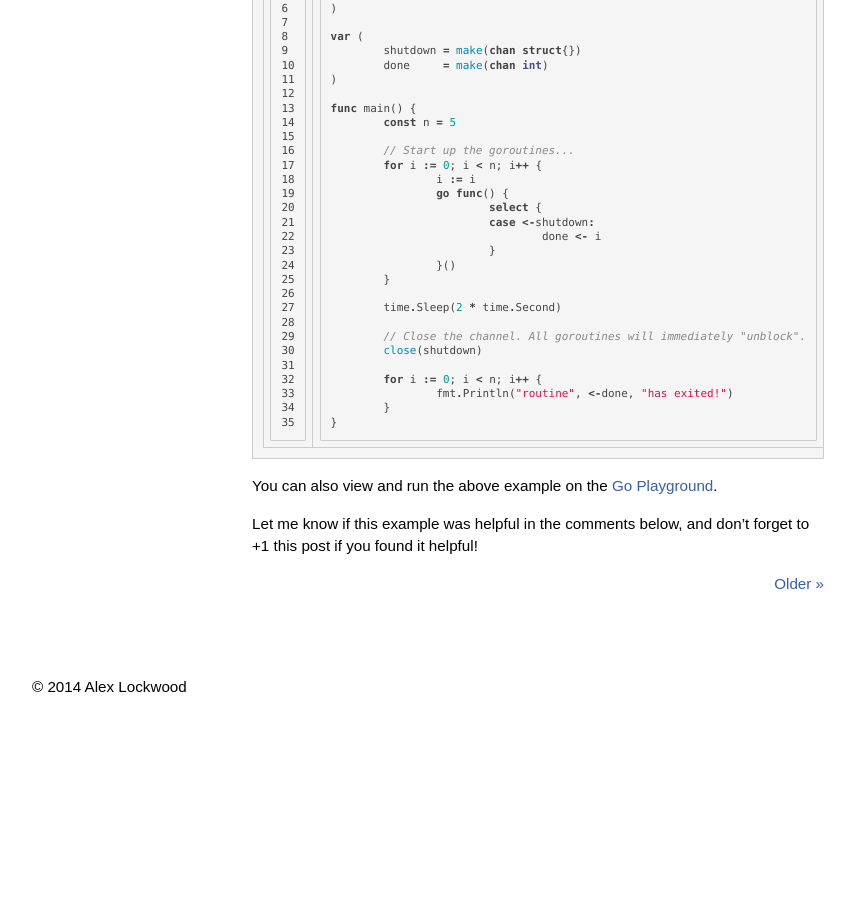
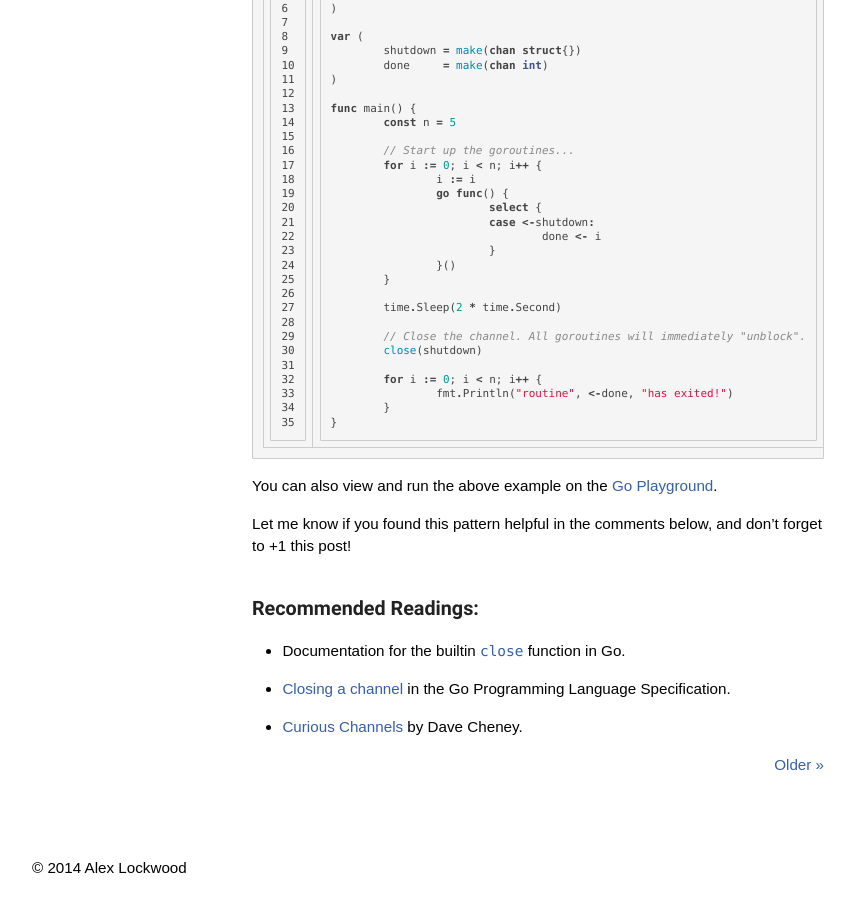
Before and after one commit to alexjlockwood/godesignpatterns, a Jekyll site: the page built from _posts/2014-04-24-exiting-multiple-goroutines-simultaneously.md, in a window 1280 px wide and 900 px high, scrolled down 933 px. Shown: the whole window, without its empty margins (32-887 px from the left). Built offline with Jekyll 4.4.1, drawn with Linux system fonts in a browser that asks for light colours; some web fonts are replaced; Markdown is read by kramdown in place of the engine named in the settings; comment, search, counter and statistics services are not loaded; before the commit the page ends 1652 px from its top, so only the background shows below that.

Commit message:
added recommended reading sections

```diff
--- a/_posts/2014-04-24-exiting-multiple-goroutines-simultaneously.md
+++ b/_posts/2014-04-24-exiting-multiple-goroutines-simultaneously.md
@@ -77,5 +77,11 @@ func main() {
 
 You can also view and run the above example on the [Go Playground](http://play.golang.org/p/O7lMdIN0JZ).
 
-Let me know if this example was helpful in the comments below,
-and don't forget to +1 this post if you found it helpful!
+Let me know if you found this pattern helpful in the comments below,
+and don't forget to +1 this post!
+
+### Recommended Readings:
+
+* Documentation for the builtin [`close`](http://golang.org/pkg/builtin/#close) function in Go.
+* [Closing a channel](http://golang.org/pkg/builtin/#close) in the Go Programming Language Specification.
+* [Curious Channels](http://dave.cheney.net/2013/04/30/curious-channels) by Dave Cheney.
```
Also changed, not shown: _posts/2014-04-23-new-vs-make.md (+3 -0 lines).
